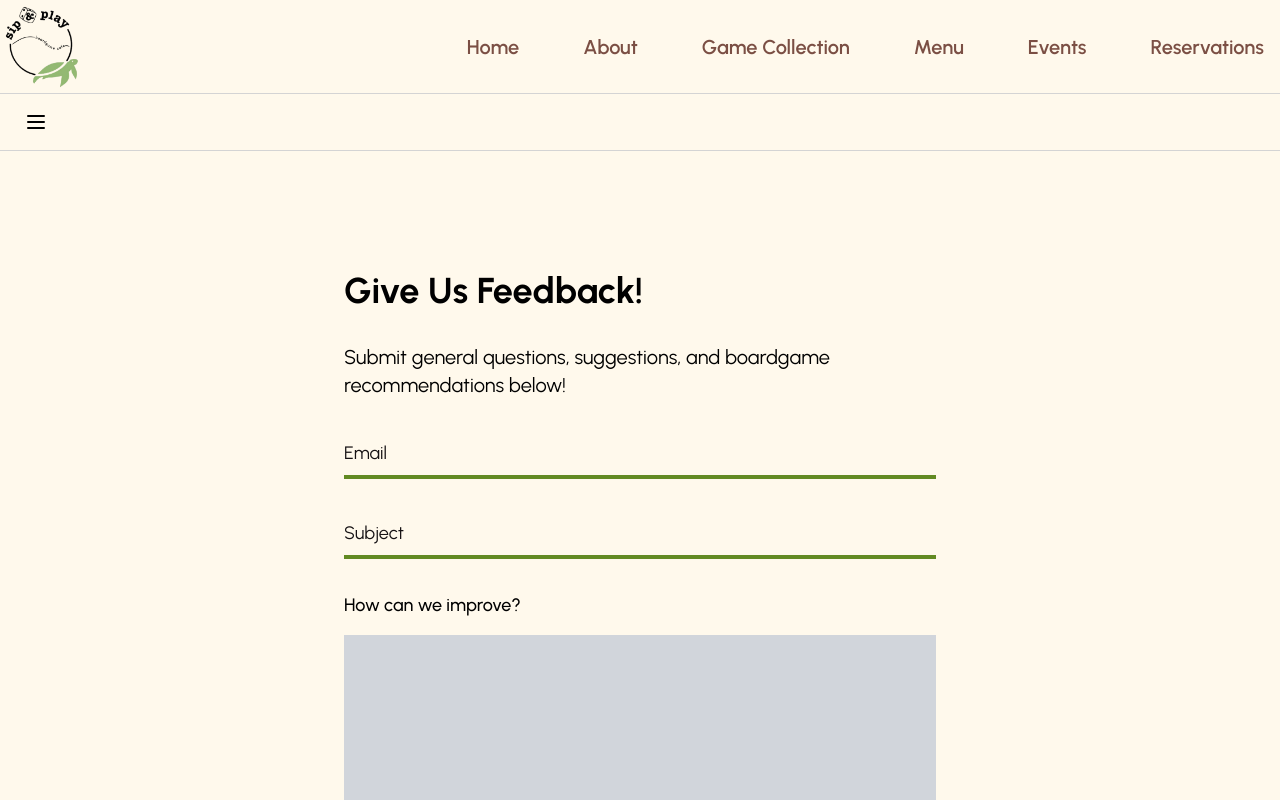
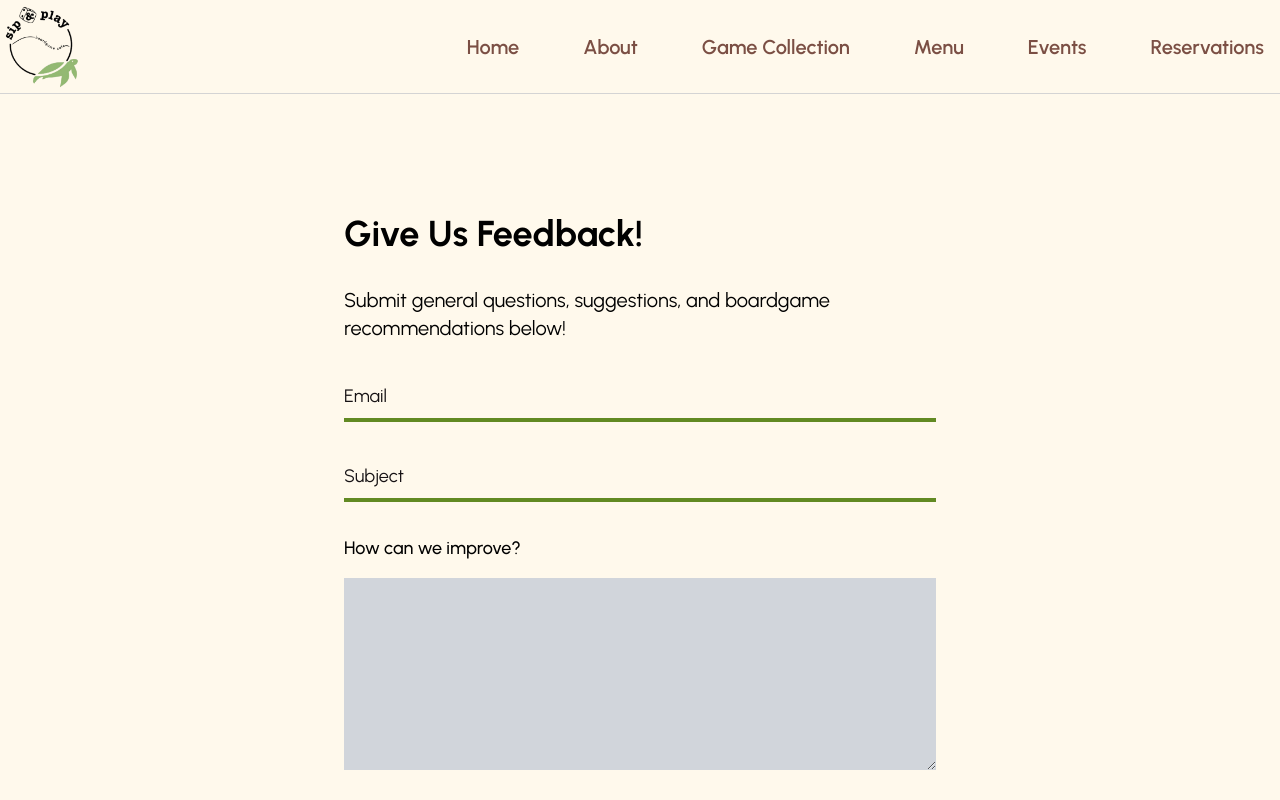
Before and after one commit to AlexShen101/codedex-hackathon, a Next.js app: page /feedback in a window 1280 px wide. Shown: the top 800 px of the page. Built offline with nearby package versions, Linux system fonts and the light colour scheme.

Commit message:
hotfix pt 2

```diff
--- a/components/mobileHeader.tsx
+++ b/components/mobileHeader.tsx
@@ -7,7 +7,7 @@ export default function MobileHeader() {
   const [menuOpen, setMenuOpen] = useState(false);
 
   return (
-    <header className="sticky top-0 left-0 right-0 z-50 bg-transparent w-full h-screen">
+    <header className="sticky top-0 left-0 right-0 z-50 bg-transparent w-full h-screen block md:hidden">
       <div className="flex items-center justify-between px-4 py-2 bg-white border-b border-neutral-300">
         <div className="flex items-center">
           <button
@@ -34,7 +34,7 @@ export default function MobileHeader() {
       <div
         className={`${
           menuOpen ? "block" : "hidden"
-        } md:hidden bg-white border-t border-neutral-300`}
+        } bg-white border-t border-neutral-300`}
       >
         <nav className="flex flex-col items-center space-y-4 py-4">
           <NavLink link="/" text="Home" />
```
